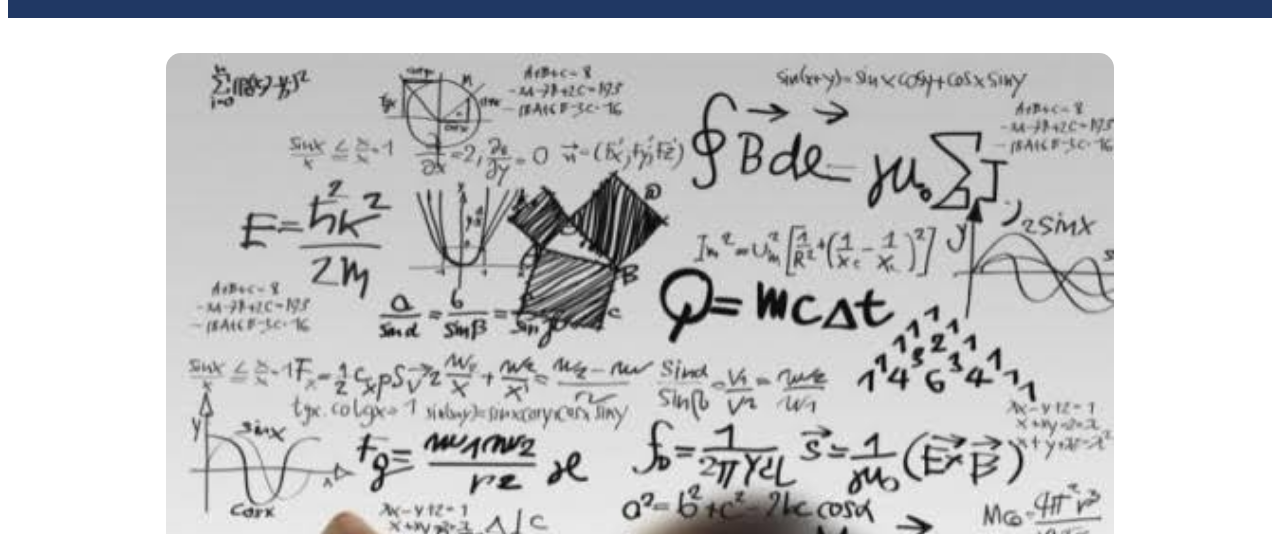
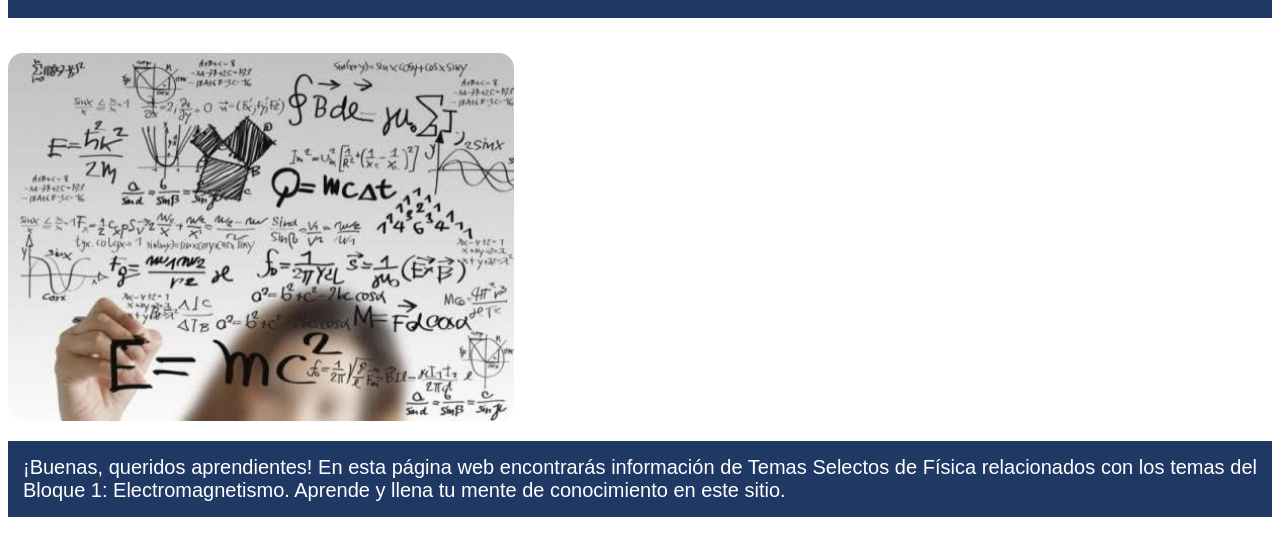
Before and after one commit to THB-L85/Informativa, a plain HTML site: page index.html in a window 1280 px wide. Shown: the part 240-774 px from the top of the page. Drawn offline with Linux system fonts and the light colour scheme.

Commit message:
Test pull

```diff
--- a/css/style.css
+++ b/css/style.css
@@ -60,13 +60,13 @@ html{
 }
 .contenido{
     display: flex;
-    flex-flow: column;
+    flex-flow:wrap;
 }
 .contenido img{
-    width: 75%;
+    width: 40%;
     height: auto;
     border-radius: 15px;
-    align-self: center;
+    /* align-self: center; */
 }
 .contenido label{
     height: auto;
```
